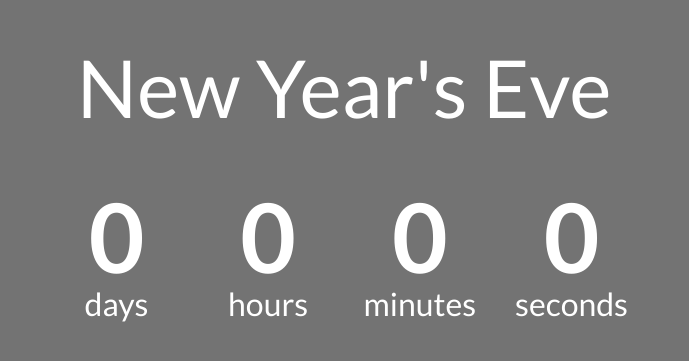
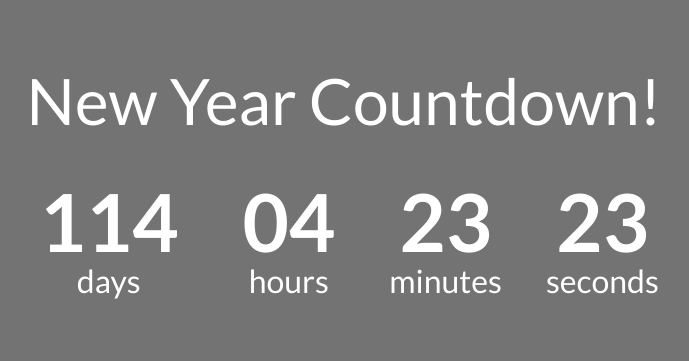
Before and after one commit to vodoris/countdown-timer, a plain HTML site: page index.html in a window 1280 px wide. Shown: the part 219-580 px from the top of the page, without its empty margins (296-985 px from the left). Drawn offline with Linux system fonts and the light colour scheme.

Commit message:
js complete. countdown is working properly. and implemented dynamic date.

```diff
--- a/index.html
+++ b/index.html
@@ -11,7 +11,7 @@
 </head>
 
 <body>
-  <h1>New Year's Eve</h1>
+  <h1>New Year Countdown!</h1>
 
   <div class="cd-container">
     <div class="cd-ele cd-days_wrapper">
--- a/script.js
+++ b/script.js
@@ -0,0 +1,31 @@
+const daysElement = document.getElementById('days');
+const hoursElement = document.getElementById('hours');
+const minutesElement = document.getElementById('minutes');
+const secondsElement = document.getElementById('seconds');
+
+const targetDate = "01/01/2022";
+
+function countdown() {
+  const now = new Date();
+  const exactTargetDate = new Date(targetDate);
+
+  const totalSeconds = (exactTargetDate - now) / 1000;
+  const totalHours = totalSeconds / 3600;
+
+  const days = Math.floor(totalHours / 24);
+  const hours = Math.floor(totalHours) % 24;
+  const minutes = Math.floor(totalSeconds / 60) % 60;
+  const seconds = Math.floor(totalSeconds) % 60;
+
+  daysElement.innerHTML = days;
+  hoursElement.innerHTML = formatTime(hours);
+  minutesElement.innerHTML = formatTime(minutes);
+  secondsElement.innerHTML = formatTime(seconds);
+}
+
+function formatTime(time) {
+  return time < 10 ? (`0${time}`) : time;
+}
+
+countdown();
+setInterval(countdown, 1000);
--- a/styles.css
+++ b/styles.css
@@ -22,18 +22,22 @@ body {
 h1 {
   margin-top: 0;
   font-weight: normal;
-  font-size: 5rem;
+  font-size: 4rem;
+  text-align: center;
 }
 
 .cd-container {
   display: flex;
+  flex-wrap: wrap;
+  align-items: center;
+  justify-content: center;
 }
 
 .big-number {
-  font-size: 6rem;
+  font-size: 5rem;
   font-weight: bold;
   line-height: 1;
-  margin: 0 3rem;
+  margin: 0 2rem;
 }
 
 .cd-ele {
@@ -43,3 +47,14 @@ h1 {
 .cd-ele span {
   font-size: 2rem;
 }
+
+/* Mobile Only */
+@media (max-width: 768px) {
+  .big-number {
+    margin: 1rem 4rem 0rem;
+  }
+  h1 {
+    margin-bottom: 1rem;
+    font-size: 3rem;
+  }
+}
```
